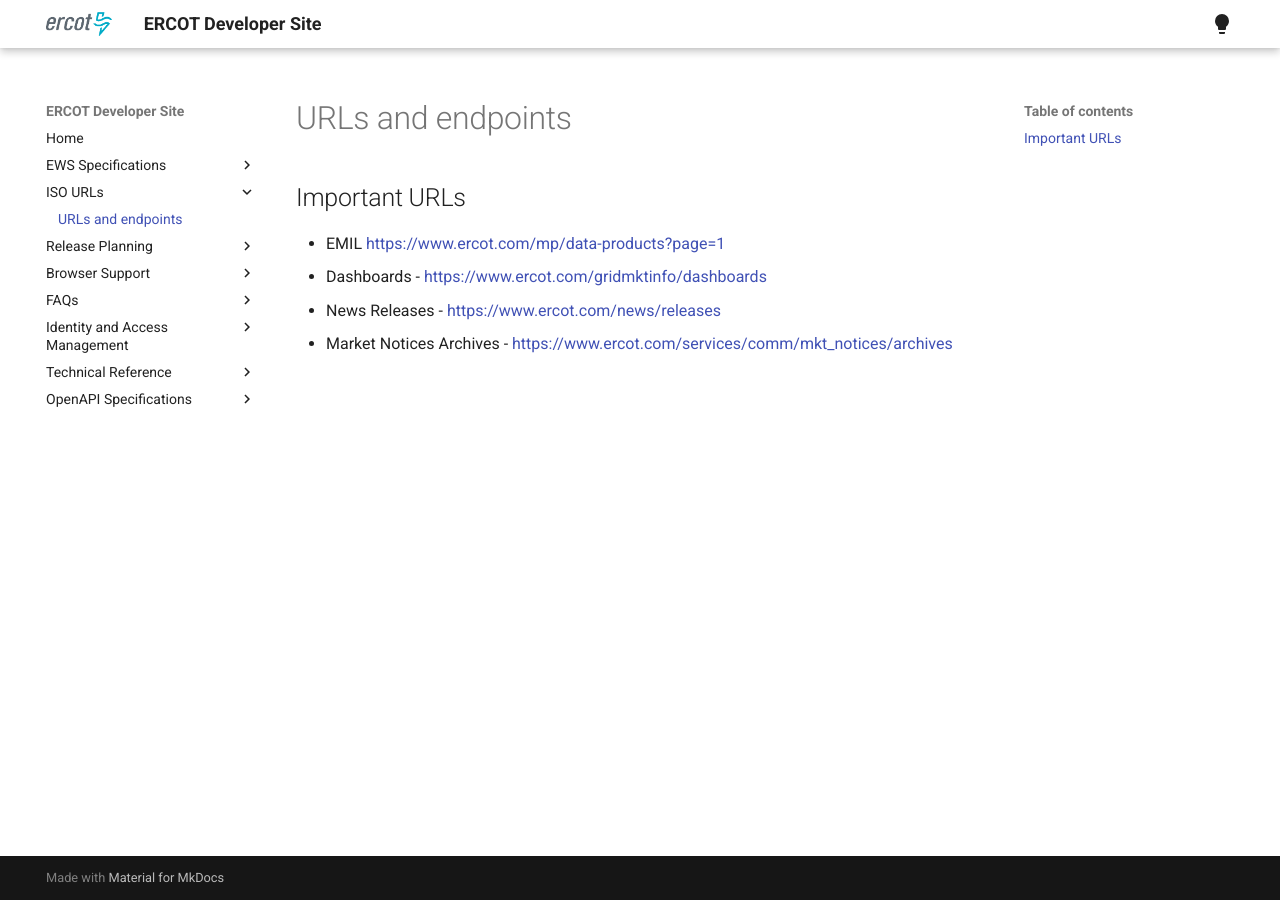
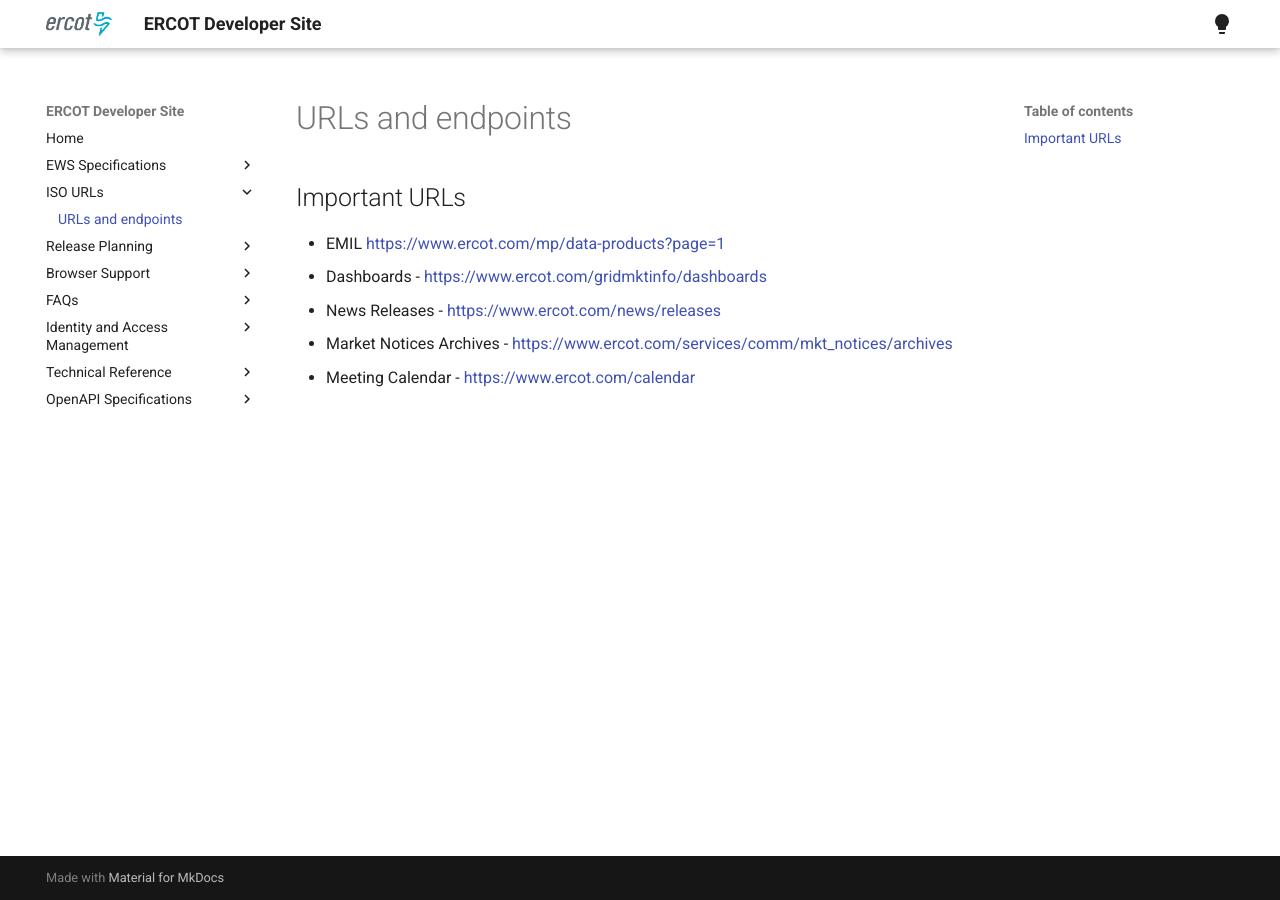
Before and after one commit to ercot/api-specs, an MkDocs documentation site: the page built from docs/mis and ercot.com/details.md, in a window 1280 px wide. Built offline with MkDocs 1.6.1 and Material for MkDocs 9.7.7, drawn with Linux system fonts in a browser that asks for light colours.

Commit message:
Update details.md

```diff
--- a/docs/mis and ercot.com/details.md
+++ b/docs/mis and ercot.com/details.md
@@ -4,3 +4,4 @@
 - Dashboards - [https://www.ercot.com/gridmktinfo/dashboards](https://www.ercot.com/gridmktinfo/dashboards)
 - News Releases - [https://www.ercot.com/news/releases](https://www.ercot.com/news/releases)
 - Market Notices Archives - [https://www.ercot.com/services/comm/mkt_notices/archives](https://www.ercot.com/services/comm/mkt_notices/archives)
+- Meeting Calendar - [https://www.ercot.com/calendar](https://www.ercot.com/calendar)
```
